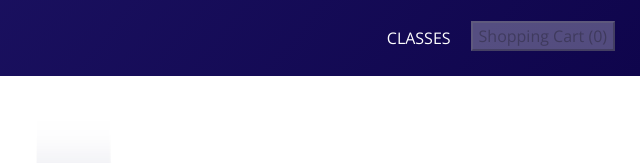
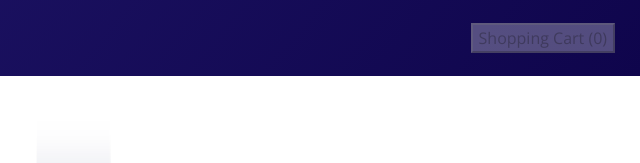
Before and after one commit to khanaleena750/CW, a plain HTML site: page index.html in a window 1280 px wide. Shown: the top 163 px of the page, 640-1280 px from the left. Drawn offline with nearby package versions, Linux system fonts and the light colour scheme.

Commit message:
Update index.html

```diff
--- a/index.html
+++ b/index.html
@@ -36,9 +36,6 @@
             <div class="collapse navbar-collapse" id="navbarSupportedContent">
               <ul class="navbar-nav">
                 <li class="nav-item active">
-                <li class="nav-item">
-                  <a class="nav-link" href="index.html">Classes</a>
-                </li>
                 <form class="form-inline">
                   <!-- Navbar button to toggle cart visibility -->
                   <button @click.prevent="toggleCartVisibility" :disabled="cart.length === 0">
```
